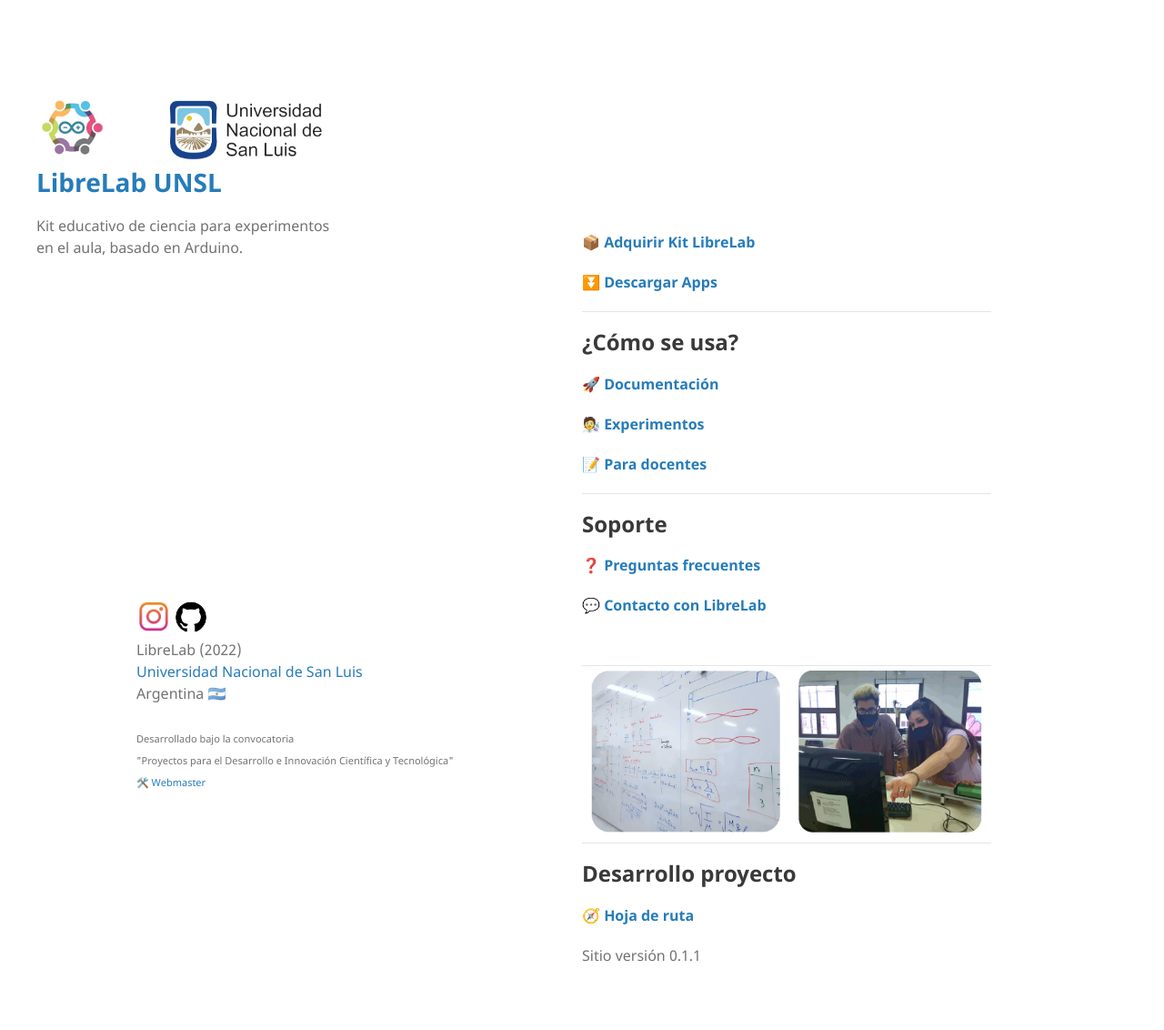
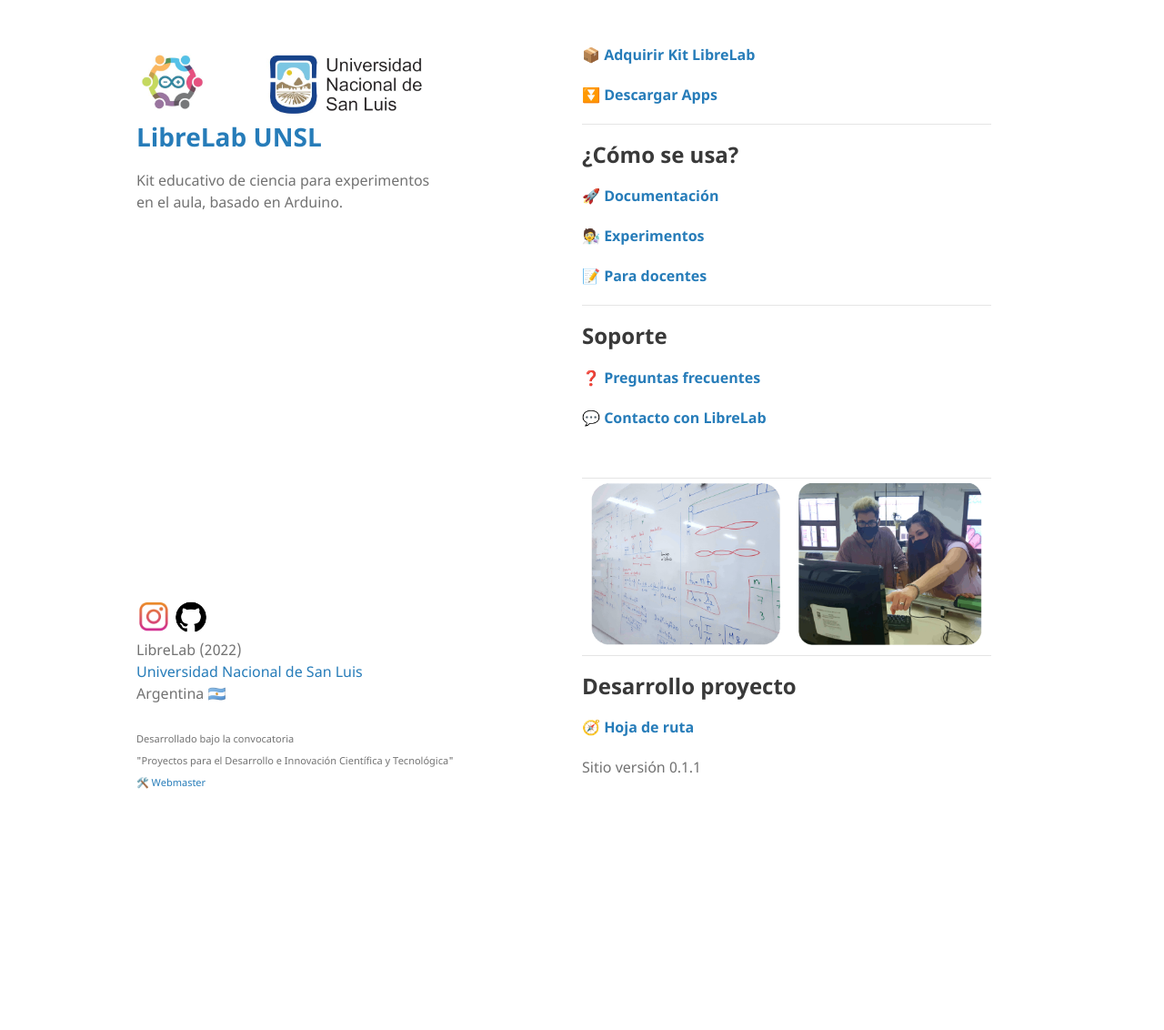
Before and after one commit to labunsl/labunsl.github.io, a Jekyll site: the page built from index.md, in a window 1280 px wide. Shown: the whole page at 91% size. Built offline with Jekyll 4.4.1, drawn with Linux system fonts in a browser that asks for light colours; after the commit the page ends 925 px from its top, so only the background shows below that.

Commit message:
Update jekyll-theme-minimal.scss

```diff
--- a/_sass/jekyll-theme-minimal.scss
+++ b/_sass/jekyll-theme-minimal.scss
@@ -121,9 +121,8 @@
 header {
   width:330px;
   float:left;
-  position:relative;
-  right:150px;
-  top:50px;
+  position:fixed;
+  left:150px;
   -webkit-font-smoothing:subpixel-antialiased;
 }
 
@@ -212,7 +211,7 @@
   position:fixed;
   left:150px;
   bottom:30px;
-  padding-right:10px;
+  padding-right:100px;
 
   -webkit-font-smoothing:subpixel-antialiased;
 }
```
